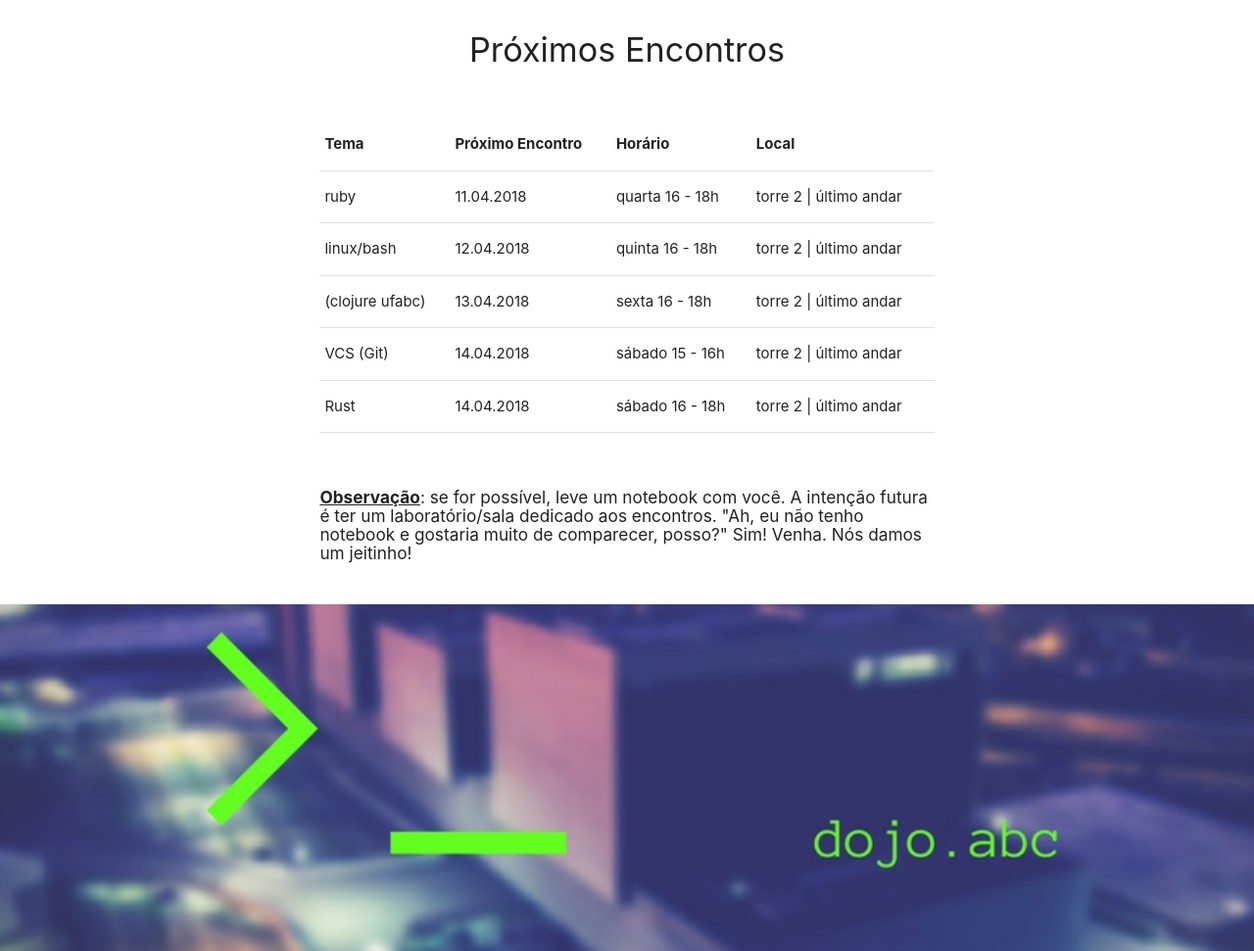
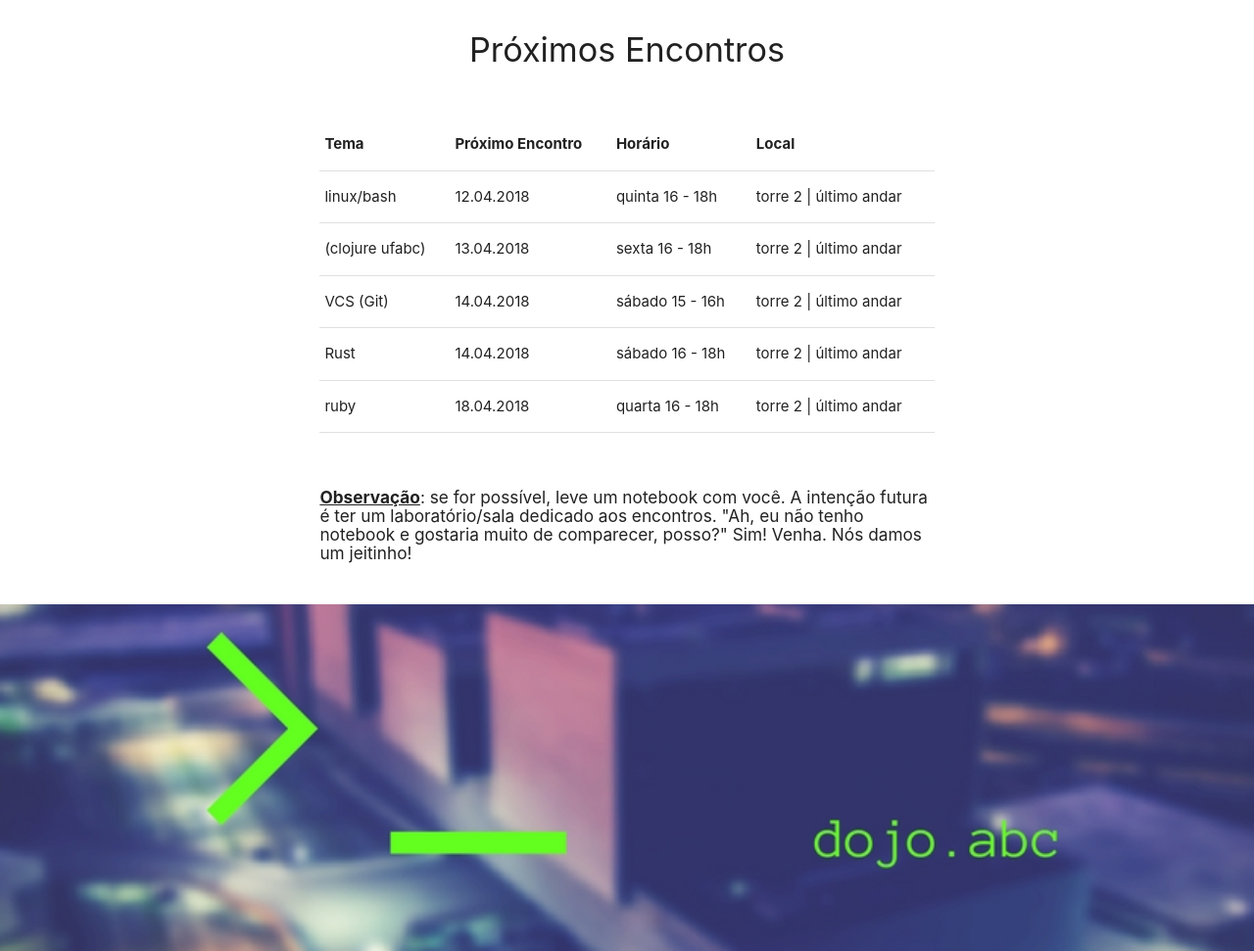
Before and after one commit to ufabc-dojo/ufabc-dojo.github.io, a plain HTML site: page index.html in a window 1280 px wide. Shown: the part 1296-2267 px from the top of the page at 98% size. Drawn offline with nearby package versions, Linux system fonts and the light colour scheme; some icons are missing.

Commit message:
atualizando o horario do proximo encontro de ruby

```diff
--- a/index.html
+++ b/index.html
@@ -115,12 +115,6 @@
             </thead>
             <tbody>
               <tr>
-                <td>ruby</td>
-                <td>11.04.2018</td>
-                <td>quarta 16 - 18h</td>
-                <td>torre 2 | último andar</td>
-              </tr>
-              <tr>
                 <td>linux/bash</td>
                 <td>12.04.2018</td>
                 <td>quinta 16 - 18h</td>
@@ -142,6 +136,12 @@
                 <td>Rust</td>
                 <td>14.04.2018</td>
                 <td>sábado 16 - 18h</td>
+                <td>torre 2 | último andar</td>
+              </tr>
+              <tr>
+                <td>ruby</td>
+                <td>18.04.2018</td>
+                <td>quarta 16 - 18h</td>
                 <td>torre 2 | último andar</td>
               </tr>
             </tbody>
```
